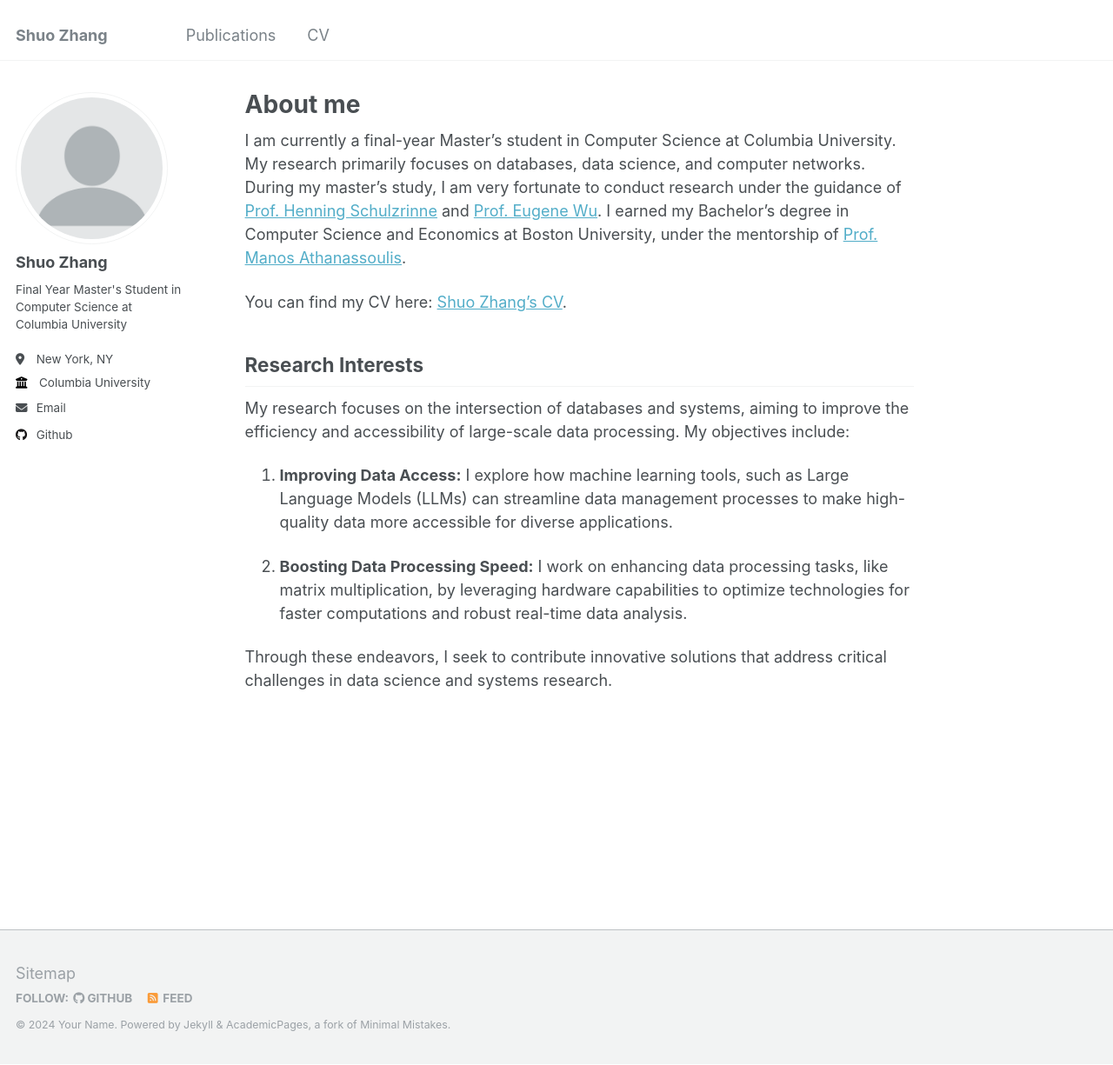
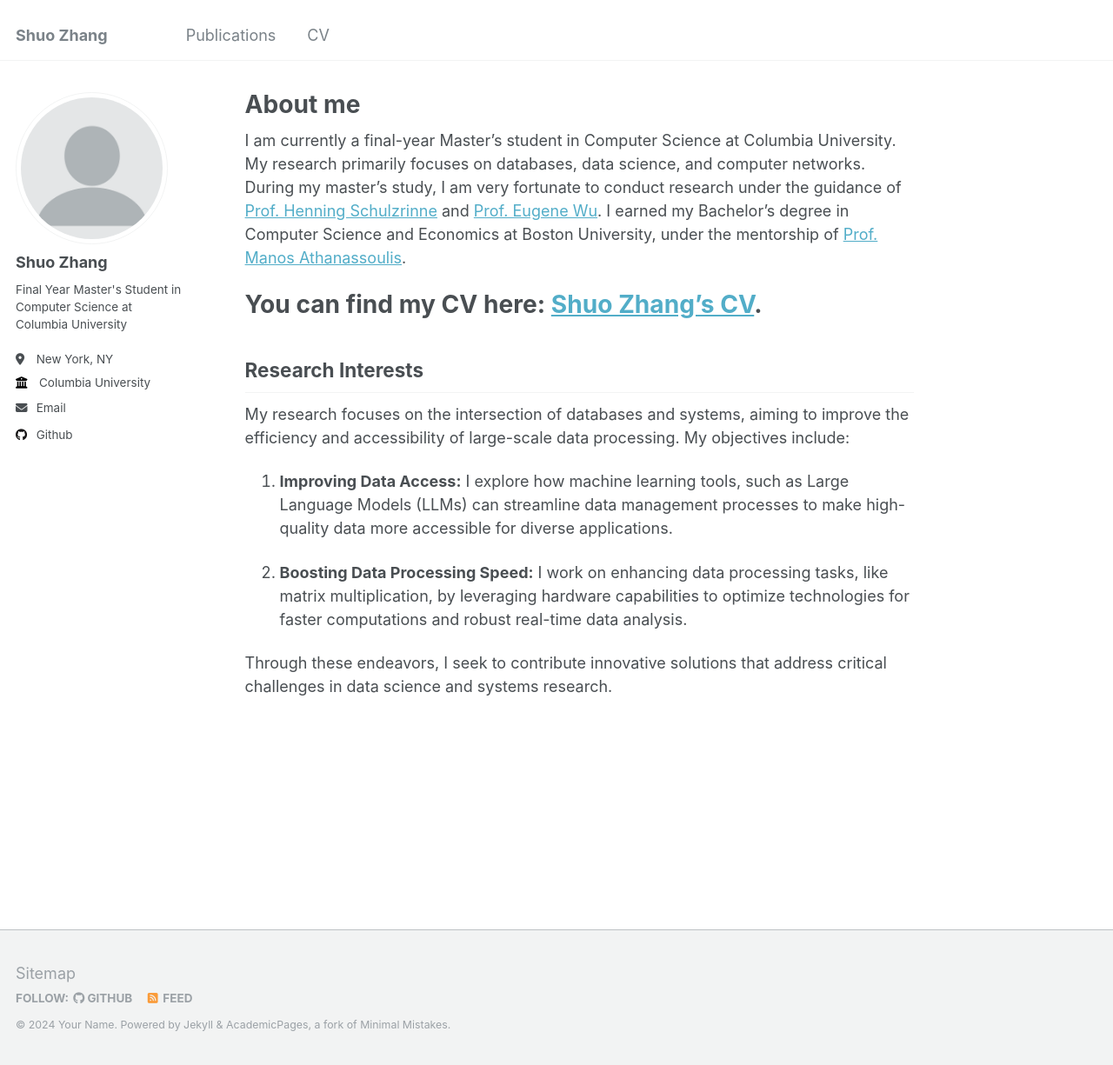
Before and after one commit to Inverse0/Inverse0.github.io, a Jekyll site: the page built from _pages/about.md, in a window 1280 px wide and 1225 px high. Shown: the whole window at 87% size. Built offline with Jekyll 4.4.1, drawn with Linux system fonts in a browser that asks for light colours.

```diff
--- a/_pages/about.md
+++ b/_pages/about.md
@@ -9,7 +9,7 @@ redirect_from:
 
 I am currently a final-year Master's student in Computer Science at Columbia University. My research primarily focuses on databases, data science, and computer networks. During my master's study, I am very fortunate to conduct research under the guidance of [Prof. Henning Schulzrinne](https://www.cs.columbia.edu/~hgs/) and [Prof. Eugene Wu](http://www.eugenewu.net/). I earned my Bachelor's degree in Computer Science and Economics at Boston University, under the mentorship of [Prof. Manos Athanassoulis](https://cs-people.bu.edu/mathan/).
 
-You can find my CV here: [Shuo Zhang's CV](../assets/Shuo_Zhang_CV.pdf).
+# You can find my CV here: [Shuo Zhang's CV](../assets/Shuo_Zhang_CV.pdf).
 
 Research Interests
 ------
```
